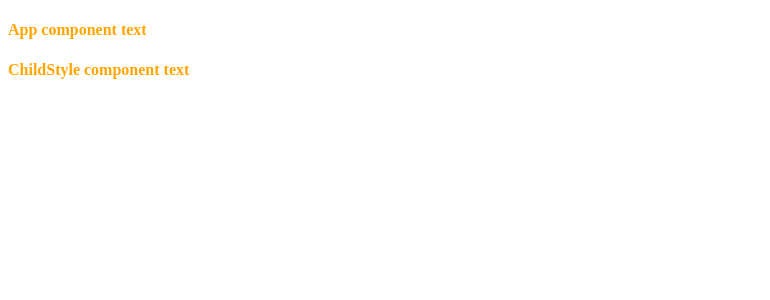
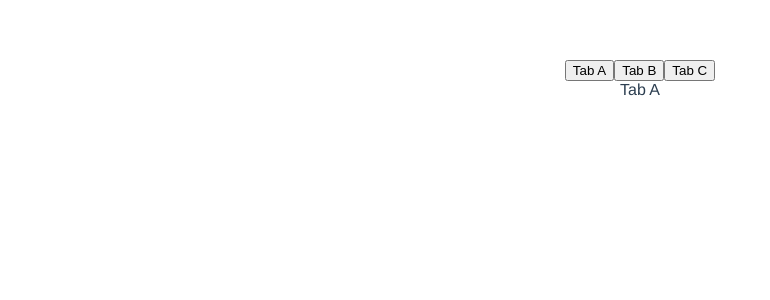
Before and after one commit to divyeshz/vue-components-codevolution, a Vue app: page / in a window 1280 px wide. Shown: the top 300 px of the page, without its empty margins (0-770 px from the left). Built offline with nearby package versions, Linux system fonts and the light colour scheme.

Commit message:
Dynamic Components

```diff
--- a/src/App.vue
+++ b/src/App.vue
@@ -1,20 +1,30 @@
 <template>
-  <h4>App component text</h4>
-  <ChildStyles>
-    <h4>ChildStyle component text</h4>
-  </ChildStyles>
+  <button @click="activeTab = 'TabA'">Tab A</button>
+  <button @click="activeTab = 'TabB'">Tab B</button>
+  <button @click="activeTab = 'TabC'">Tab C</button>
+
+  <component :is="activeTab"></component>
+
+  <!-- <TabA v-if="activeTab === 'TabA'" />
+  <TabB v-if="activeTab === 'TabB'"/>
+  <TabC v-if="activeTab === 'TabC'"/> -->
 </template>
 
 <script>
-import ChildStyles from "./components/ChildStyles.vue";
+import TabA from "./components/TabA";
+import TabB from "./components/TabB";
+import TabC from "./components/TabC";
 
 export default {
   name: 'App',
   components: {
-    ChildStyles
+    TabA,
+    TabB,
+    TabC
   },
   data() {
     return {
+      activeTab: 'TabA',
     }
   },
   methods: {
@@ -22,7 +32,7 @@
 }
 </script>
 
-<style scoped>
+<style>
 #app {
   font-family: Avenir, Helvetica, Arial, sans-serif;
   -webkit-font-smoothing: antialiased;
@@ -31,10 +41,4 @@
   color: #2c3e50;
   margin-top: 60px;
 }
-
-h4 {
-  color: orange
-}
-
-@import "https://cdn.jsdelivr.net/npm/bootstrap@5.3.2/dist/css/bootstrap.min.css";
 </style>
--- /dev/null
+++ b/src/components/TabA.vue
@@ -0,0 +1,13 @@
+<template>
+    <div>
+        Tab A
+    </div>
+</template>
+
+<script>
+export default {
+    name: 'TabA'
+}
+</script>
+
+<style scoped></style>
--- /dev/null
+++ b/src/components/TabB.vue
@@ -0,0 +1,13 @@
+<template>
+    <div>
+        Tab B
+    </div>
+</template>
+
+<script>
+export default {
+    name: 'TabB'
+}
+</script>
+
+<style scoped></style>
--- /dev/null
+++ b/src/components/TabC.vue
@@ -0,0 +1,13 @@
+<template>
+    <div>
+        Tab C
+    </div>
+</template>
+
+<script>
+export default {
+    name: 'TabC'
+}
+</script>
+
+<style scoped></style>
```
